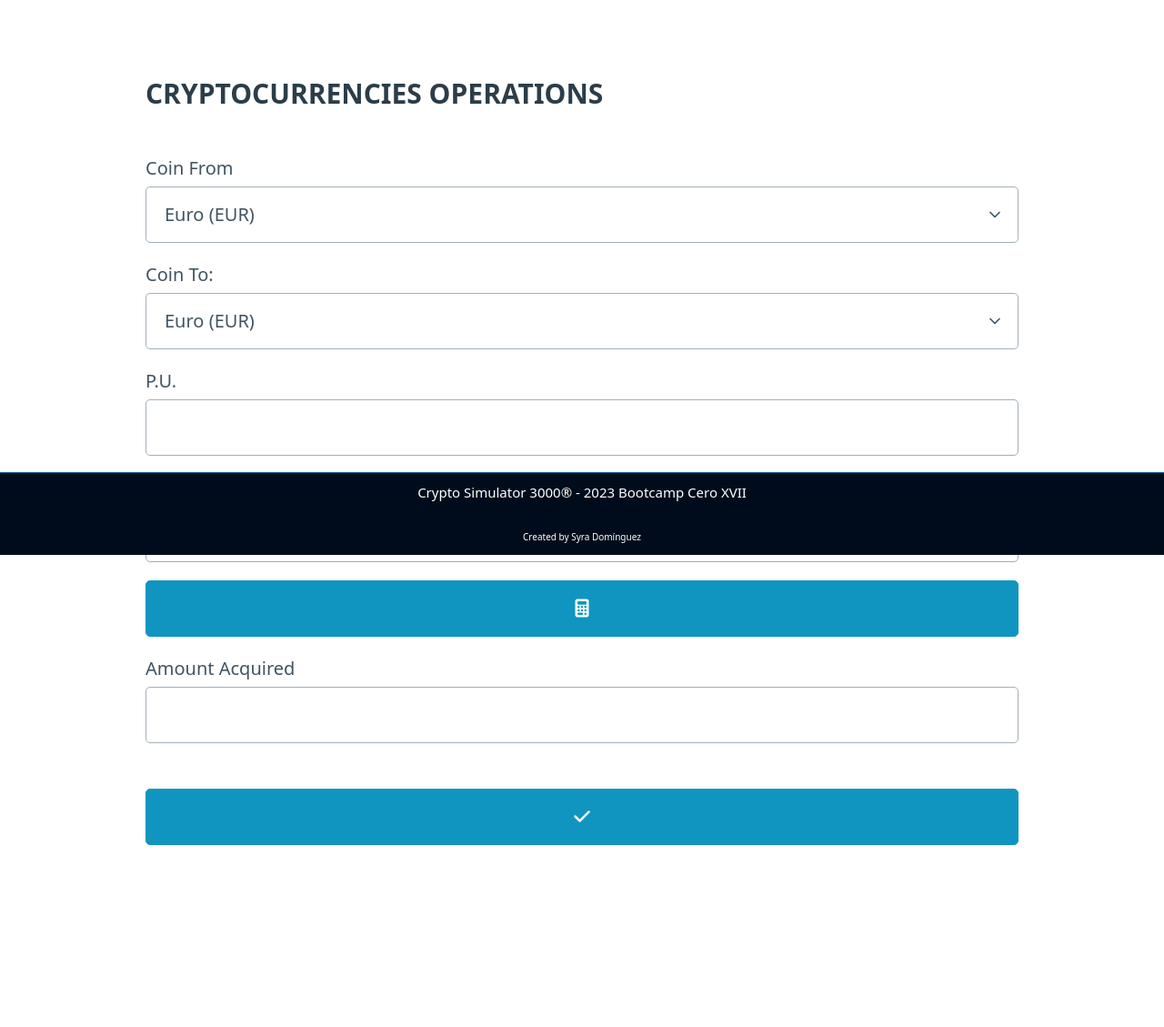
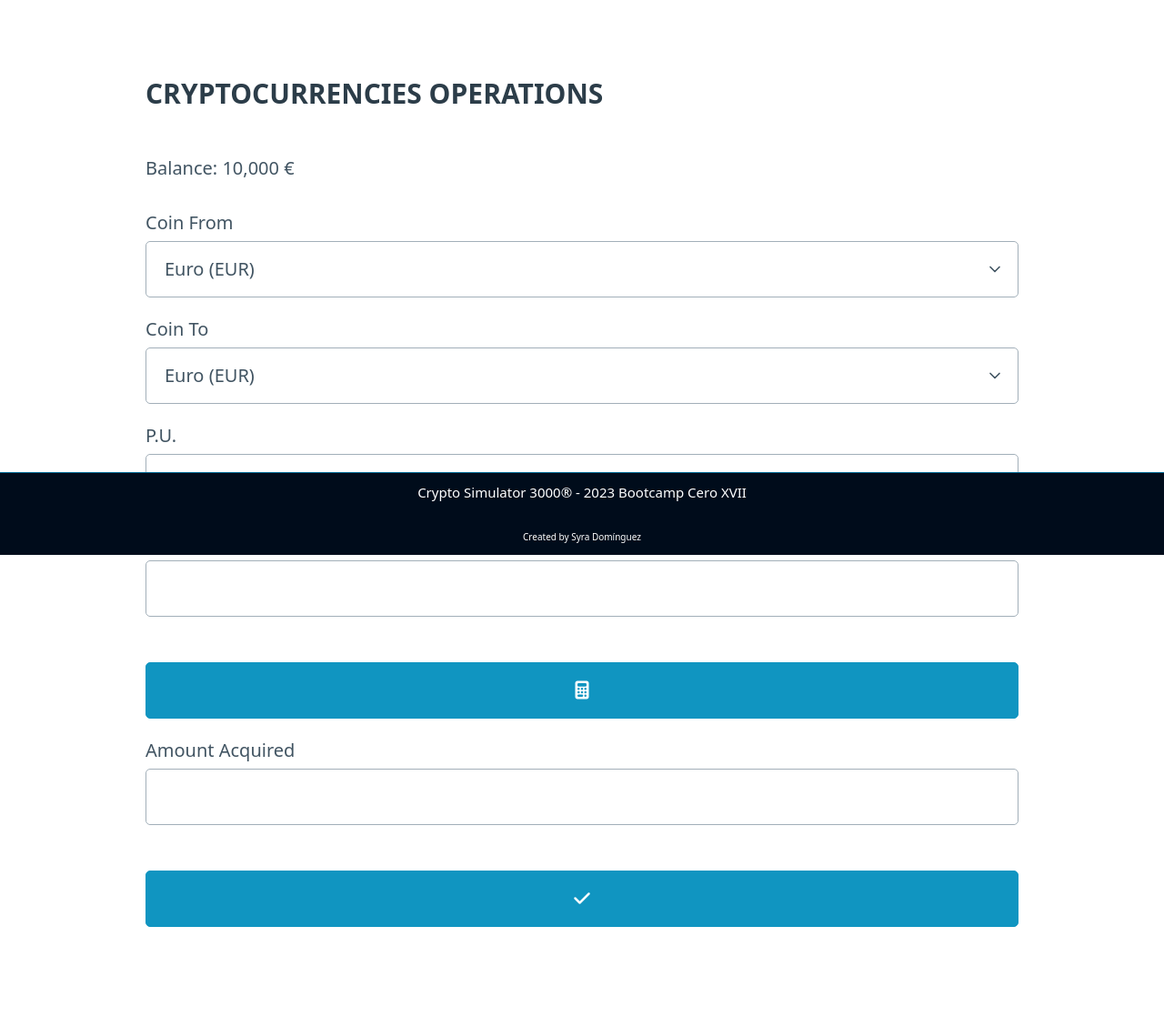
Before and after one commit to SyraDominguez/CS3000, a Flask app: page /operations in a window 1280 px wide. Shown: the part 190-1319 px from the top of the page at 91% size. Before the commit the page ends 1119 px from the top, so only its background shows below. Run offline with Flask 3, Linux system fonts and the light colour scheme; parts of the project's set-up code (start-up, migrations or seed data) failed here and were passed over.

Commit message:
feat: incluyo campo de balance y restrinjo campo Amount Invest

```diff
--- a/CS3000/templates/operations.html
+++ b/CS3000/templates/operations.html
@@ -6,8 +6,14 @@
 
 {% block contenido %}
 <div id="conversion-form">
+    <div id="user-balance">
+        <p>Balance: 10,000 €</p>
+    </div>
     <form id="conversion" action="/submit-conversion" method="post">
+            <div class="currency_from">
+                <div class="label-container">
                     <label for="coin-from">Coin From</label>
+                </div>
                 <select id="coin-from" name="coin-from">
                     <optgroup label="Currencies">
                         <option value="EUR">Euro (EUR)</option>
@@ -25,10 +31,16 @@
                         <option value="DOGE">Dogecoin (DOGE)</option>
                         <option value="SHIB">Shiba Inu (SHIB)</option>
                     </optgroup >
+                </select>
+            </div>
+        <div class = "currencies-container">
+            <div class="currency_to">
+                <div class="label-container">
+                    <span>
+                        <label for="coin-to">Coin To</label>
+                    </span>
 
-        </select>
-
-        <label for="coin-to">Coin To:</label>
+                </div>
                 <select id="coin-to" name="coin-to">
                     <optgroup label="Currencies">
                         <option value="EUR">Euro (EUR)</option>
@@ -47,23 +59,44 @@
                         <option value="SHIB">Shiba Inu (SHIB)</option>
                     </optgroup >
                 </select>
+            </div>
 
+            <div class="currency_pu">
+                <div class="label-container">
                     <label for="p-u">P.U.</label>
+                </div >
                 <input type="text" id="p-u" name="p-u" readonly/>
+            </div>
+        </div>
 
-        <label for="quantity-from">Amount to Invest</label>
-        <input type="text" id="quantity-from" name="quantity-from" />
+        <div class="calculate-container">
+            <div class="invest">
+                <label for="quantity-from">Amount Invest</label>
+                <input type="number" id="quantity-from" name="quantity-from" required min="1"/>
+            </div>
 
+            <div class="calculate">
+                <label for="calculate"><p></p></label>
                 <button type="button" id="calculate-button">
                     <i class="fas fa-calculator"></i>
                 </button>
+            </div>
+        </div>
 
+        <div class="confirm-container">
+            <div class="acquired">
                 <label for="quantity-to">Amount Acquired</label>
                 <input type="text" id="quantity-to" name="quantity-to" readonly/>
-    </form>
+            </div>
+            <div class="confirm">
+                <label for="confirm"><p></p></label>
                 <button type="button" id="confirm-button">
                     <i class="fa-solid fa-check"></i>
                 </button>
             </div>
+        </div>
+    </form>
+
+</div>
 
 {% endblock contenido %}
```
Lines whose indentation alone changed are shown as unchanged.
